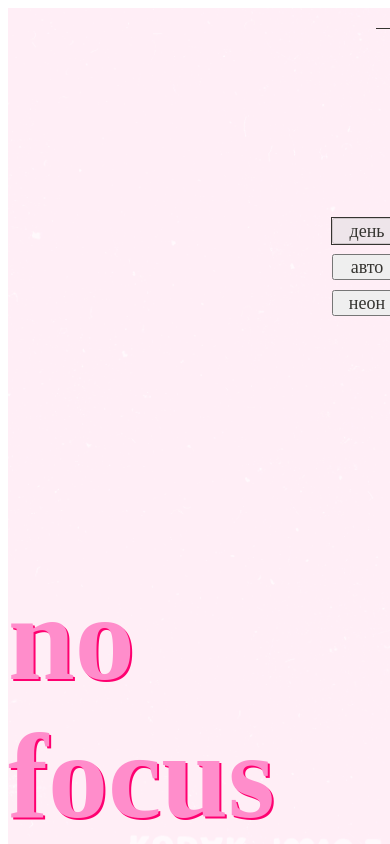
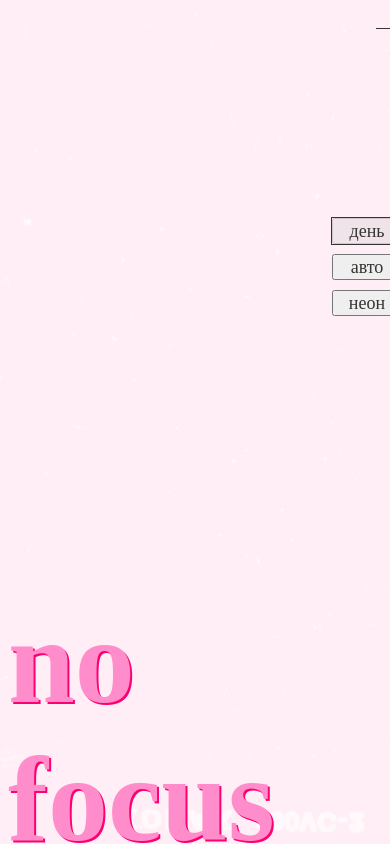
Before and after one commit to slepvlad/focus, a plain HTML site: page index.html in a window 390 px wide. Both pictures are taken after a click on the button "день". Shown: the top 844 px of the page. Drawn offline with Linux system fonts and the light colour scheme.

Commit message:
finish adaptive tablet

```diff
--- a/styles/dark.css
+++ b/styles/dark.css
@@ -5,6 +5,7 @@
   background-repeat: no-repeat;
   object-fit: cover;
   object-position: center;
+  background-attachment: fixed;
 }
 
 :root {
--- a/styles/light.css
+++ b/styles/light.css
@@ -1,14 +1,10 @@
-/*
-  Специально для светлой темы при наличии класса.
-  Здесь окажутся стили, которые нужно переопределить принудительно,
-  переключая тему
-*/
-
 .page.theme_light {
-  /* сохраните этот селектор в приведённом виде.
-    Так стили написанные ниже будут иметь больший вес,
-    чем стили в медиазапросе предпочтений пользователя
-  */
+  background-image: url("../images/cover-image-light.png");
+  background-size: cover;
+  background-repeat: no-repeat;
+  object-fit: cover;
+  object-position: center;
+  background-attachment: fixed;
 }
 
 :root {
@@ -16,14 +12,6 @@
   --theme_light_title_background: #FF0070;
   --theme_light_title_font_color: #FF8DCB;
   --theme_light_content_font_color: #353430;
-}
-
-.page.theme_light .header {
-  background-image: url("../images/cover-image-light.png");
-  background-size: cover;
-  background-repeat: no-repeat;
-  object-fit: cover;
-  object-position: center;
 }
 
 .page.theme_light main {
--- a/styles/style.css
+++ b/styles/style.css
@@ -1,7 +1,6 @@
 /* Основные стили проекта. Это стили для темы, которую вы верстаете первой. */
 
 .page {
-  /* сохраните в разметке и стилях класс page. На его основе работает скрипт. */
   display: flex;
   flex-direction: column;
   justify-content: center;
@@ -35,7 +34,7 @@
   content: '';
   width: 25px;
   height: 25px;
-  inset-block-start: -25px;
+  inset-block-start: -18px;
 }
 
 .decorated-zone::before {
@@ -78,8 +77,8 @@
 
 .main__title {
   margin-left: -20px;
-  margin-block-start: 238px;
-  margin-block-end: 75px;
+  margin-block-start: 31vh;
+  margin-block-end: 10vh;
 }
 
 .title__footer,
```
